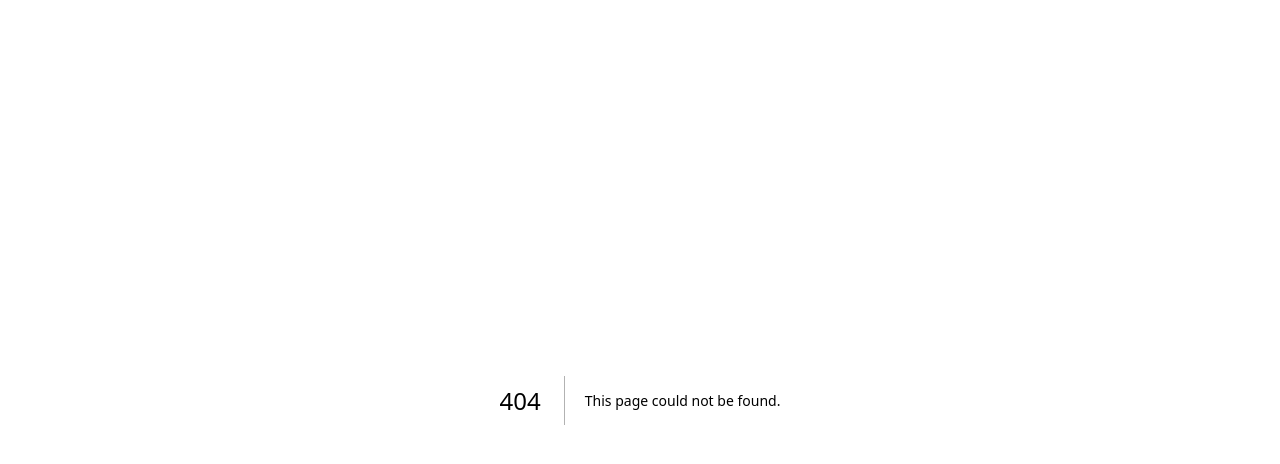
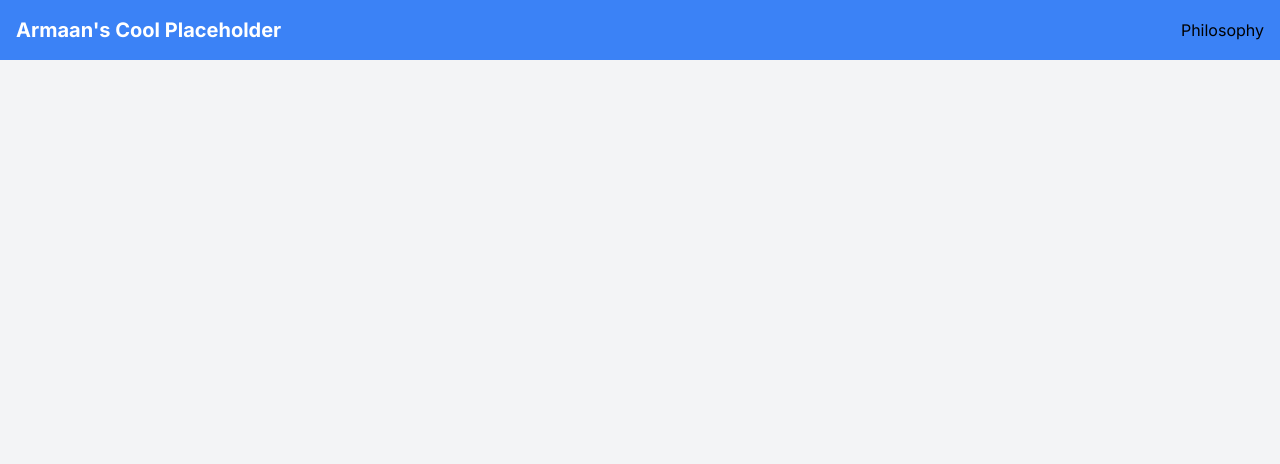
Before and after one commit to realasyed/website, a Next.js app in the folder let-me-cook/: page / in a window 1280 px wide. Before the commit this address had no page. Shown: the top 464 px of the page. Built offline with nearby package versions, Linux system fonts and the light colour scheme.

Commit message:
asdfasdf

```diff
--- a/let-me-cook/src/app/page/page.tsx
+++ b/let-me-cook/src/app/page.tsx
@@ -11,7 +11,9 @@ const Page: React.FC = () => {
         <nav>
           <ul className="flex space-x-4">
             <li>
-              <Link href="/philosophy">Philosophy</Link>
+              <Link href="let-me-cook/src/app/philosophy/philosophy">
+                Philosophy
+              </Link>
             </li>
           </ul>
         </nav>
--- a/let-me-cook/src/app/philosophy/philosophy.tsx
+++ b/let-me-cook/src/app/philosophy/philosophy.tsx
@@ -1,9 +1,24 @@
 import React from "react";
+import Link from "next/link";
 
 const Philosophy: React.FC = () => {
   return (
-    <div className="itworked">
-      <h2>Finally!!!!</h2>
+    <div className="bg-gray-100 min-h-screen">
+      <header className="bg-blue-500 p-4 flex justify-between items-center">
+        <h1 className="text-white text-xl font-bold">
+          Armaan's Cool Placeholder
+        </h1>
+        <nav>
+          <ul className="flex space-x-4">
+            <li>
+              <Link href="let-me-cook/src/app/philosophy/philosophy">
+                Philosophy
+              </Link>
+            </li>
+          </ul>
+        </nav>
+      </header>
+      <main className="p-4">{}</main>
     </div>
   );
 };
```
